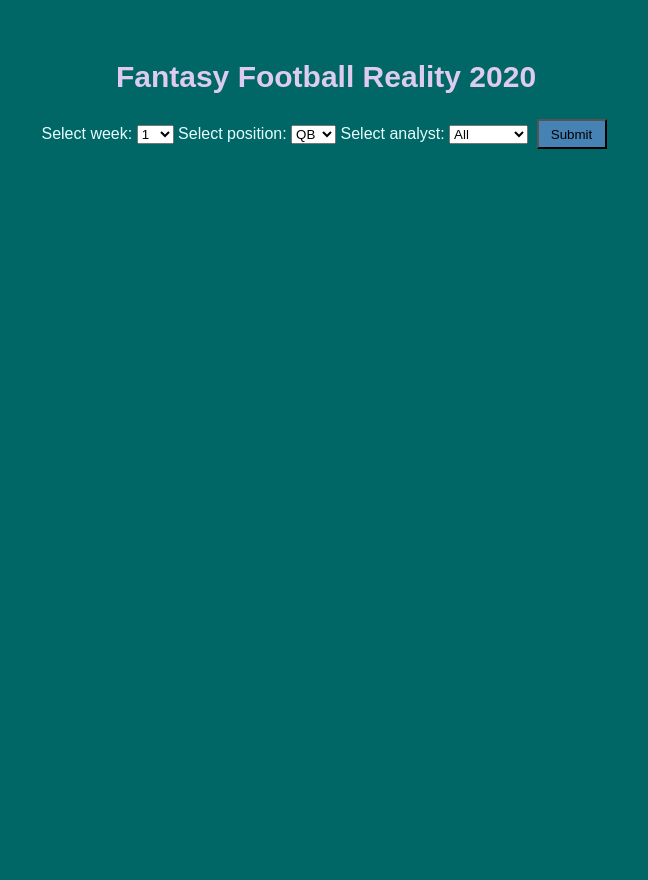
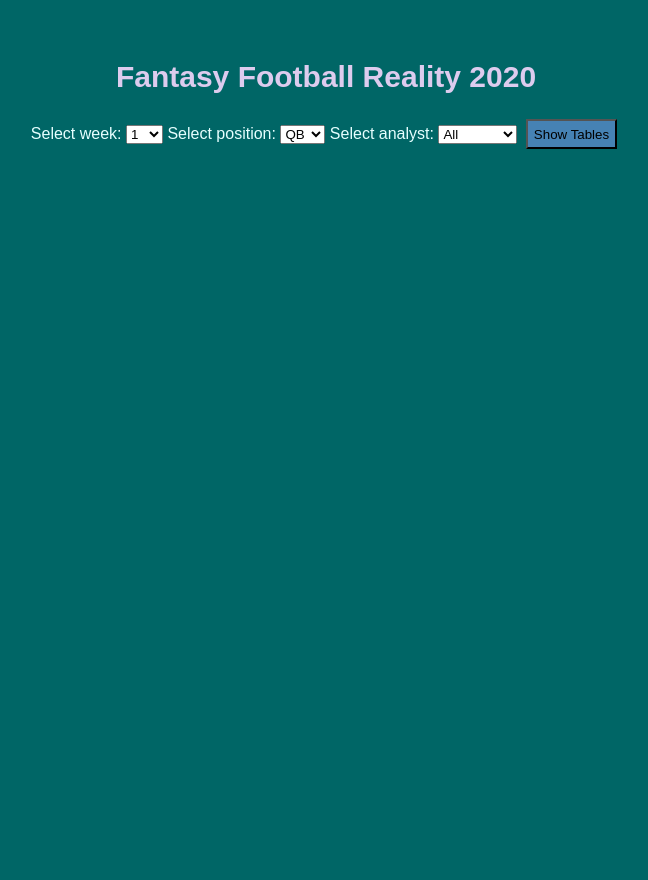
Before and after one commit to freerangeandy/ff-reality, a Flask app: page / in a window 1280 px wide. Shown: the whole page, without its empty margins (314-962 px from the left). Run offline with Flask 2, Linux system fonts and the light colour scheme.

Commit message:
change button text: 'Submit'->'Show Tables'

```diff
--- a/templates/index.html
+++ b/templates/index.html
@@ -28,7 +28,7 @@
             <option value="{{num}}">{{analyst}}</option>
           {% endfor %}
         </select>
-        <button type="submit">Submit</button>
+        <button type="submit">Show Tables</button>
       </form>
       {% if message %}
         <div class="message">{{message|safe}}</div>
```
